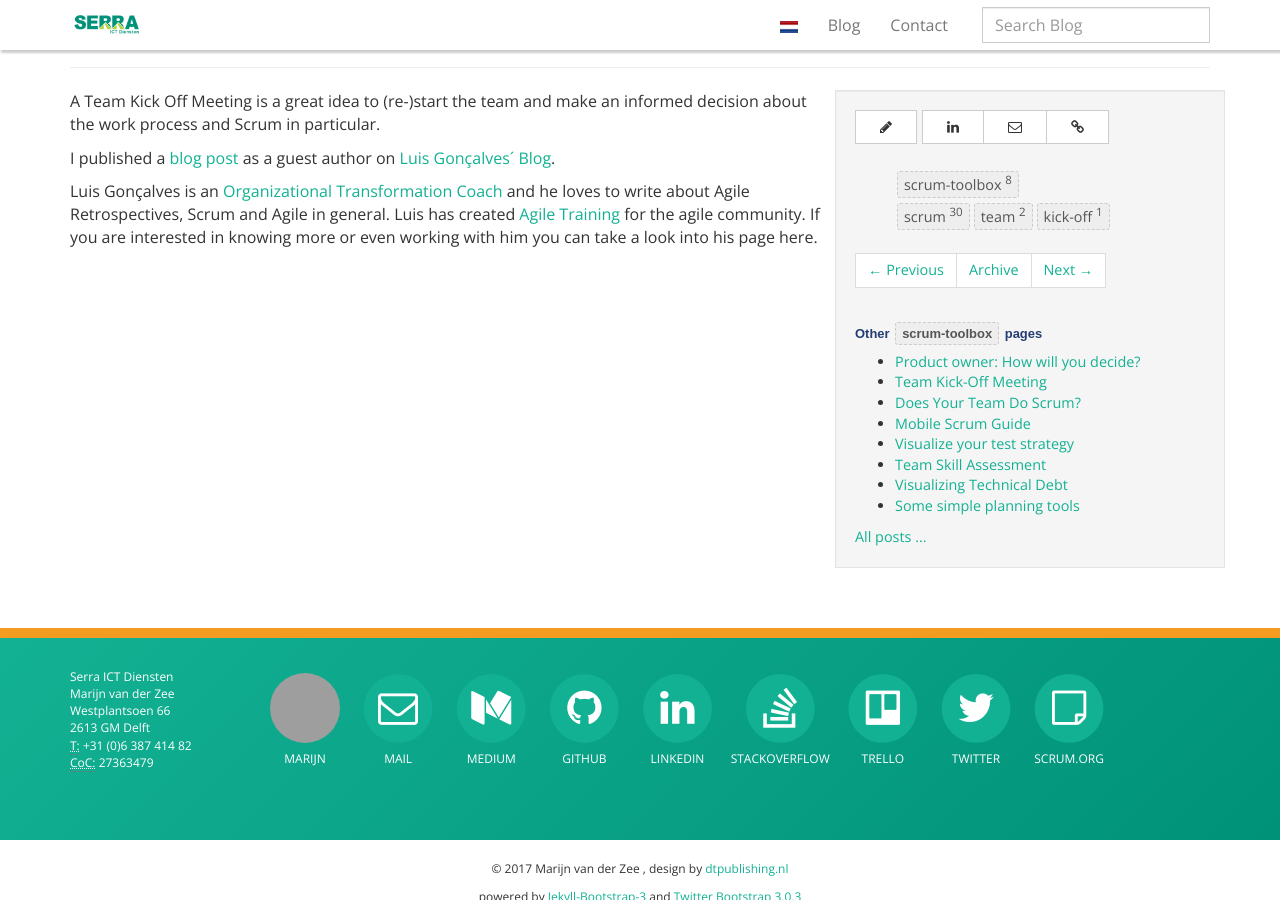
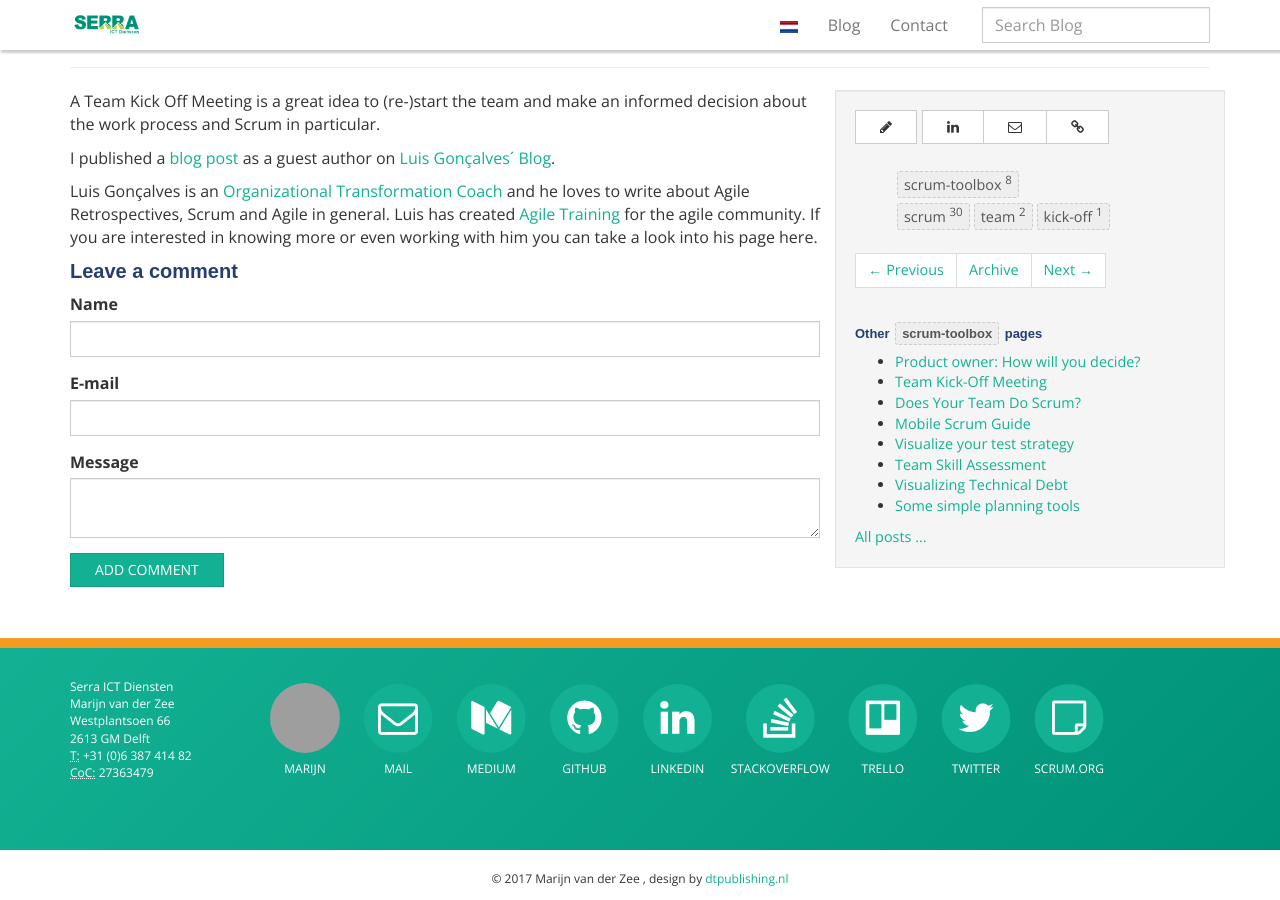
Before and after one commit to serraict/serraict.github.io, a Jekyll site: the page built from _posts/scrum-toolbox/2017-03-08-team-kick-off-session.md, in a window 1280 px wide and 900 px high, scrolled down 492 px. Built offline with Jekyll 4.4.1, drawn with Linux system fonts in a browser that asks for light colours; nearby versions of some CDN libraries; some web fonts are replaced; grey boxes are pictures that could not be loaded.

Commit message:
Add posting of comments

```diff
--- /dev/null
+++ b/_includes/comment-form.html
@@ -0,0 +1,26 @@
+<div class="comment">
+
+  <h4>Leave a comment</h4>
+
+  <form method="POST" action="https://api.staticman.net/v2/entry/serraict/serraict.github.io/master/comment">
+    <input name="options[redirect]" type="hidden" value="{{ site.url }}/{{ page.url }}">
+    <!-- e.g. "2016-01-02-this-is-a-post" -->
+    <div class="form-group">
+      <input name="options[slug]" type="hidden" value="{{ page.slug }}">
+      <label for="fields[name]">Name</label>
+      <input name="fields[name]" type="text"  class="form-control">
+    </div>
+    <div class="form-group">
+      <label for="fields[email]">E-mail</label>
+      <input name="fields[email]" type="email"  class="form-control">
+    </div>
+    <div class="form-group">
+      <label for="fields[message]">Message</label>
+      <textarea name="fields[message]"  class="form-control" id="fields[message]"></textarea>
+    </div>
+    <div class="form-group">
+    </div>
+    <button type="submit" class="btn btn-primary">Add Comment</button>
+  </form>
+
+</div>
--- a/_includes/themes/bootstrap/post.html
+++ b/_includes/themes/bootstrap/post.html
@@ -34,6 +34,8 @@
       </div>
 
       {% include JB/comments %}
+
+      {% include comment-form.html %}
 
       <p></p>
     </div>
```
